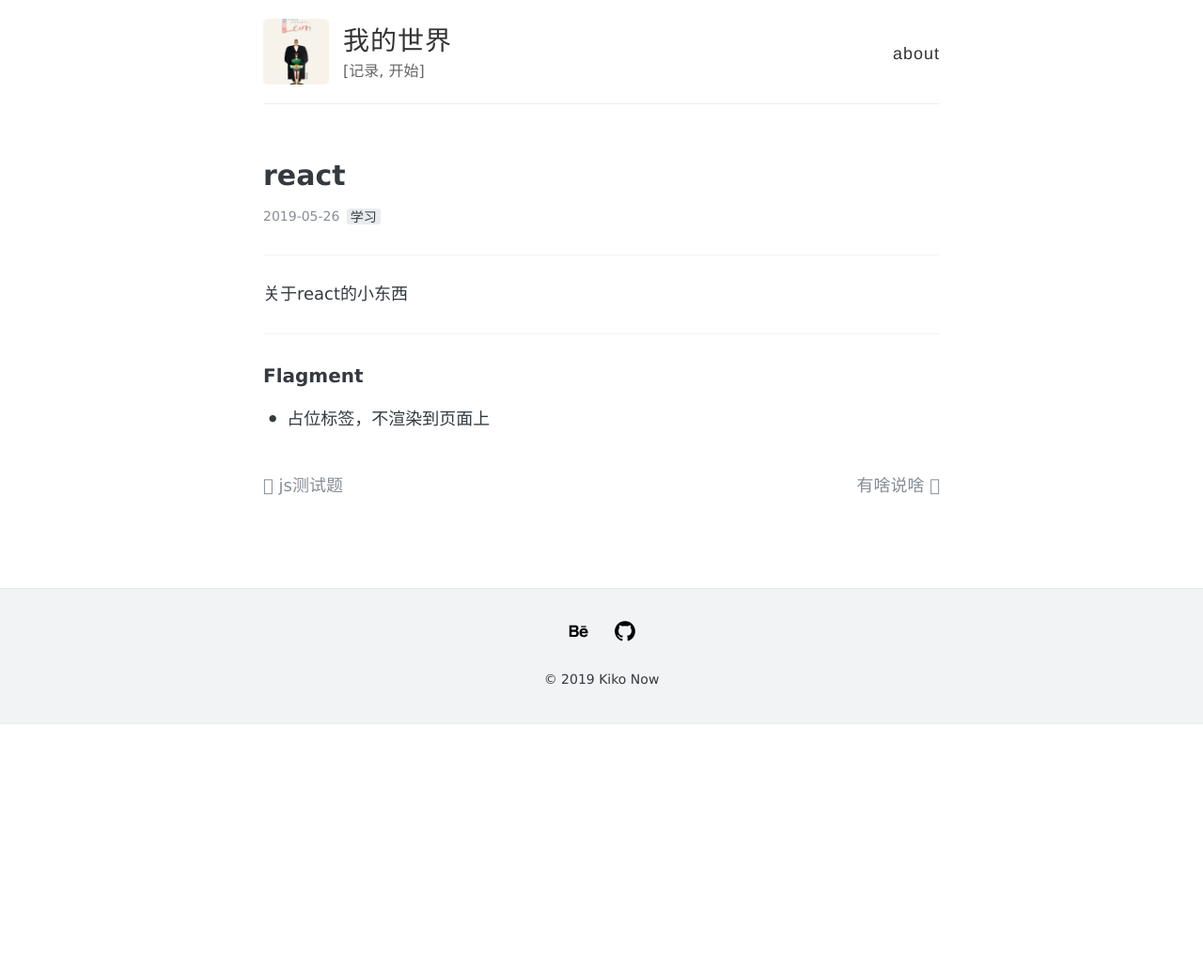
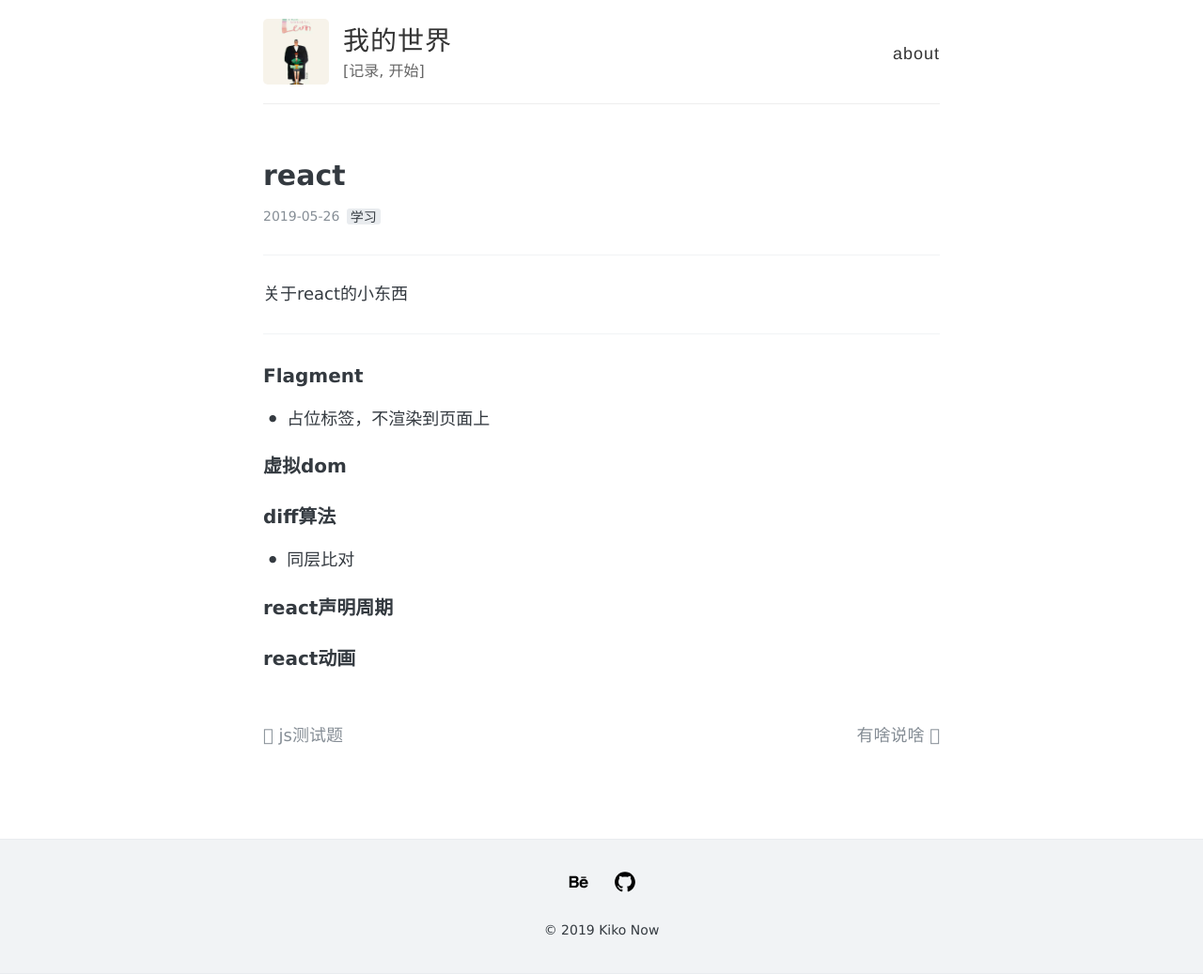
Before and after one commit to wangnf/wangnf.github.io, a Jekyll site: the page built from _posts/2019-05-26-react.md, in a window 1280 px wide. Shown: the whole page at 94% size. Built offline with Jekyll 4.4.1, drawn with Linux system fonts in a browser that asks for light colours; before the commit the page ends 900 px from its top, so only the background shows below that.

Commit message:
react学习 🍕

```diff
--- a/_posts/2019-05-26-react.md
+++ b/_posts/2019-05-26-react.md
@@ -12,3 +12,12 @@ comments: true
 
 ### Flagment
 - 占位标签，不渲染到页面上
+
+### 虚拟dom
+
+### diff算法
+- 同层比对
+
+### react声明周期
+
+### react动画
```
